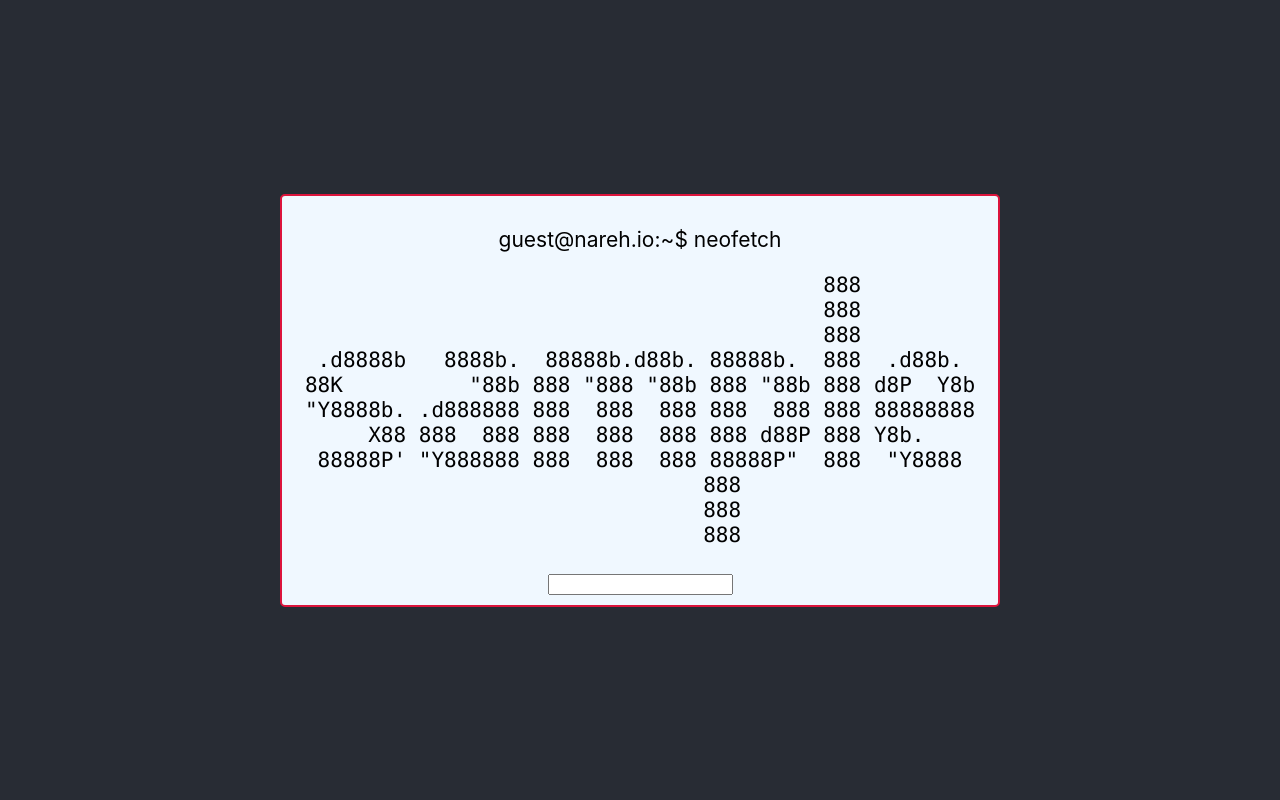
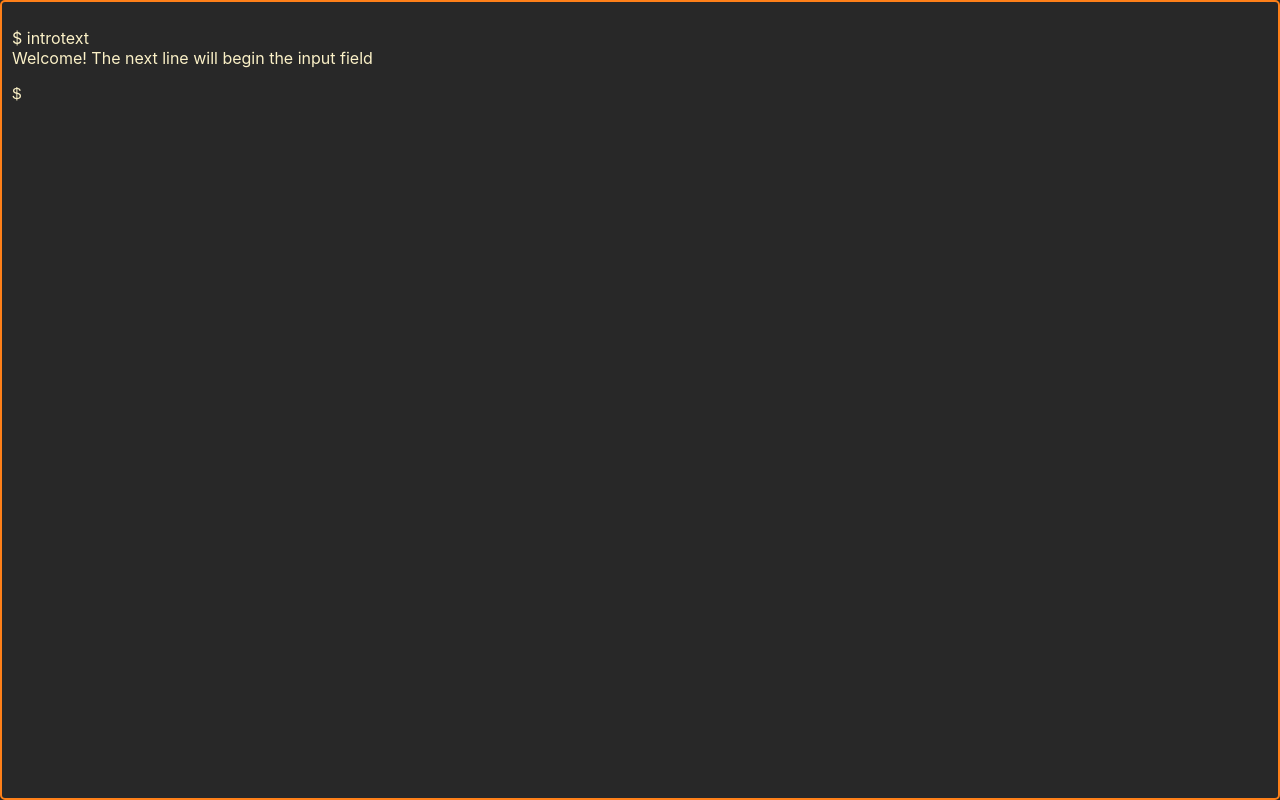
Before and after one commit to nareha/nareh, a React (Create React App) app: page / in a window 1280 px wide. Built offline with nearby package versions, Linux system fonts and the light colour scheme.

Commit message:
feat: command history functionality with arrow keys

```diff
--- a/src/App.tsx
+++ b/src/App.tsx
@@ -1,8 +1,8 @@
-import React, { useState } from 'react';
+import React, {useState} from 'react';
 import './styles/global.css';
 import Command from './components/Command';
 
-/* Art for display, to be added later */
+/* Art for display, to be added later
 const ascii = [
   "                                888",
   "                                888",
@@ -16,16 +16,50 @@
   "                                888                   ",
   "                                888                   ",
 ].join('\n');
+*/
+
+let historyLocation = -1;
 
 function App() {
   /* Elementary testing of command input */
   const [inputValue, setInputValue] = useState<string>("");
   const [boxValue, setBoxValue] = useState<string>("");
   const [renderComponent, setRenderComponent] = useState<boolean>(false);
+
+  const [commandHistory, setCommandHistory] = useState<string[]>([]);
+
   const inputHandler = (event : React.KeyboardEvent<HTMLInputElement>) => {
-    if (event.key === 'Enter') {
+    if (event.key === 'ArrowUp') {
+      event.preventDefault();
+      if (historyLocation === -1) {
+        return;
+      } else {
+        if (historyLocation === commandHistory.length) {
+          historyLocation--;
+        }
+        setBoxValue(commandHistory[historyLocation]);
+        if (historyLocation !== 0) {
+          historyLocation--;
+        }
+      }
+    } else if (event.key === 'ArrowDown') {
+      event.preventDefault();
+      if (commandHistory.length - 1 === historyLocation) {
+        historyLocation++;
+        setBoxValue("");
+      } else if (historyLocation === commandHistory.length) {
+        return;
+      } else {
+        historyLocation++;
+        setBoxValue(commandHistory[historyLocation]);
+      }
+    } else if (event.key === 'Enter') {
+      historyLocation = commandHistory.length;
       setInputValue(boxValue);
       setRenderComponent(true);
+      let fullHistory = commandHistory.concat([boxValue]);
+      setCommandHistory(fullHistory);
+      setBoxValue("");
     }
   }
 
@@ -33,14 +67,17 @@
     <div className="App">
       <div className="terminal-container">
         <p>
-          guest@nareh.io:~$ neofetch
+          $ introtext <br /> Welcome! The next line will begin the input field
         </p>
+        {/*<pre>*/}
+        {/*  <code>*/}
+        {/*    {ascii}*/}
+        {/*  </code>*/}
+        {/*</pre>*/}
         <pre>
-          <code>
-            {ascii}
-          </code>
-        </pre>
+          {"$ "}
           <input
+              className="text-field"
               type="text"
               value={boxValue}
               onKeyDown={inputHandler}
@@ -48,6 +85,7 @@
                   ev: React.ChangeEvent<HTMLInputElement>,
               ): void => setBoxValue(ev.target.value)}
           />
+        </pre>
         {renderComponent && <Command commandInput={inputValue} />}
       </div>
     </div>
--- a/src/styles/global.css
+++ b/src/styles/global.css
@@ -1,20 +1,41 @@
+/* Color choices are based on Gruvbox */
+
 .App {
-    text-align: center;
-    background-color: #282c34;
+    background-color: #282828;
     min-height: 100vh;
+    font-size: 16px;
+    color: #fbf1c7;
     display: flex;
-    flex-direction: column;
-    align-items: center;
     justify-content: center;
-    font-size: calc(5px + 2vmin);
-    color: black;
+    align-content: center;
+    height: 100%;
+    width: 100%;
+    cursor: text;
 }
 
 .terminal-container {
-    /* Fake values just to view container, to be changed */
-    background-color: aliceblue;
-    border: 2px solid crimson;
+    position: fixed;
+    background-color: #282828;
+    border: 2px solid #fe8019;
     border-radius: 5px;
     padding: 10px;
-    size: 1vmax;
+    box-sizing: border-box;
+    width: 100%;
+    height: 100%;
+    overflow: auto;
 }
+
+.text-field {
+    width: calc(100% - 200px);
+    border: none;
+    background-color: #282828;
+    font-size: 16px;
+    color: #fbf1c7;
+    overflow: auto;
+    -webkit-touch-callout: none;
+    -webkit-user-select: none;
+    -moz-user-select: none;
+    -ms-user-select: none;
+    user-select: none;
+    outline: none;
+}
```
Lines whose indentation alone changed are shown as unchanged.
